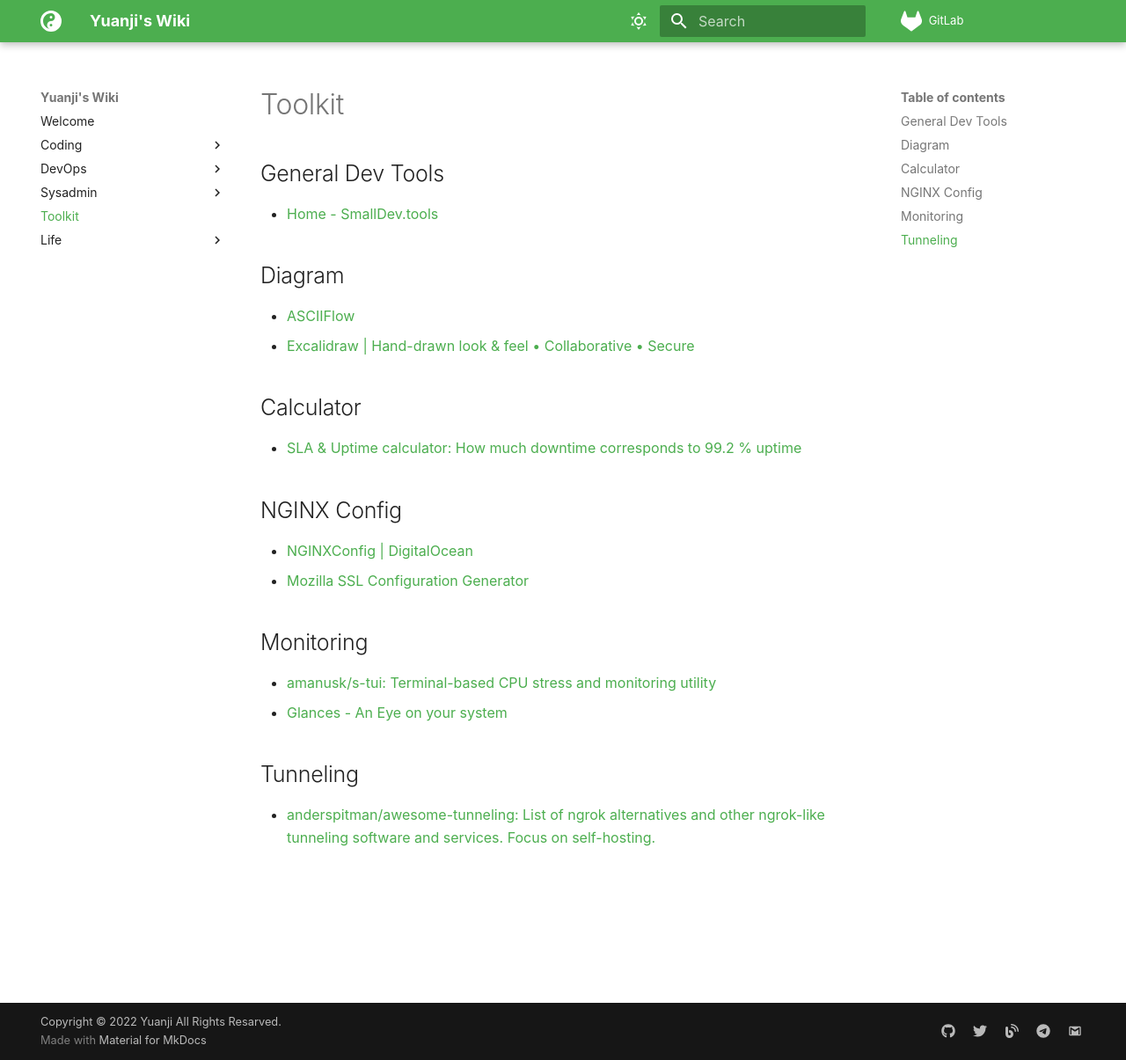
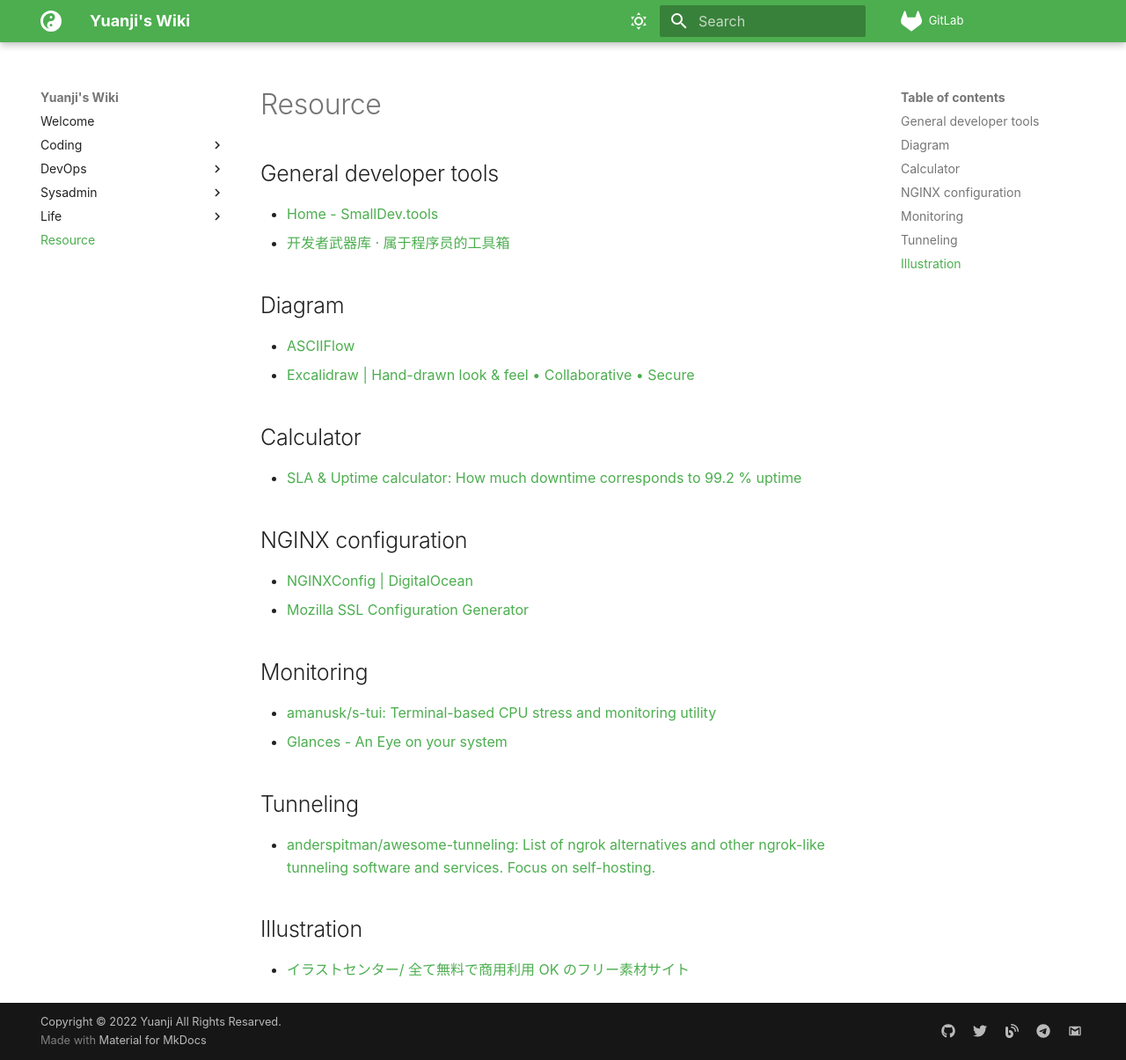
Before and after one commit to yuanji-dev/wiki, an MkDocs documentation site: the page built from docs/resource.md, in a window 1280 px wide and 1205 px high. Shown: the whole window at 88% size. Built offline with MkDocs 1.6.1 and Material for MkDocs 9.7.7, drawn with Linux system fonts in a browser that asks for light colours; some web fonts are replaced; comment, search, counter and statistics services are not loaded.

Commit message:
refactor(resource): rename toolkit to resource

```diff
--- a/docs/toolkit.md
+++ b/docs/resource.md
@@ -1,6 +1,7 @@
-## General Dev Tools
+## General developer tools
 
 - [Home - SmallDev.tools](https://smalldev.tools/)
+- [开发者武器库 · 属于程序员的工具箱](https://devtool.tech/)
 
 ## Diagram
 
@@ -11,7 +12,7 @@
 
 - [SLA & Uptime calculator: How much downtime corresponds to 99.2 % uptime](https://uptime.is/)
 
-## NGINX Config
+## NGINX configuration
 
 - [NGINXConfig | DigitalOcean](https://www.digitalocean.com/community/tools/nginx)
 - [Mozilla SSL Configuration Generator](https://ssl-config.mozilla.org/)
@@ -24,3 +25,7 @@
 ## Tunneling
 
 - [anderspitman/awesome-tunneling: List of ngrok alternatives and other ngrok-like tunneling software and services. Focus on self-hosting.](https://github.com/anderspitman/awesome-tunneling)
+
+## Illustration
+
+- [イラストセンター/ 全て無料で商用利用 OK のフリー素材サイト](https://illustcenter.com/)
--- a/mkdocs.yml
+++ b/mkdocs.yml
@@ -42,7 +42,6 @@
       - sysadmin/services.md
       - sysadmin/wireguard.md
       - sysadmin/cloudflare.md
-  - Toolkit: toolkit.md
   - Life:
       - life/camera.md
       - life/english.md
@@ -50,6 +49,7 @@
           - life/japan/index.md
           - life/japan/fe.md
       - life/recipe.md
+  - Resource: resource.md
 extra:
   social:
     - icon: fontawesome/brands/github
```
